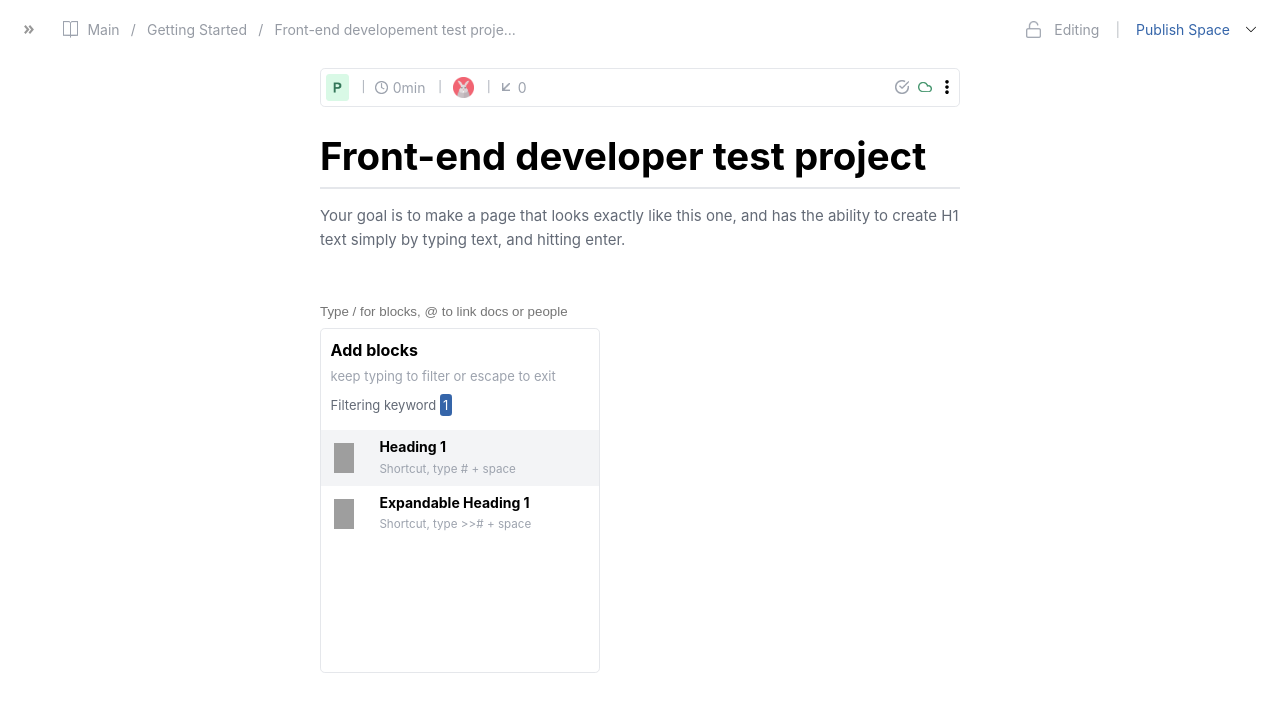
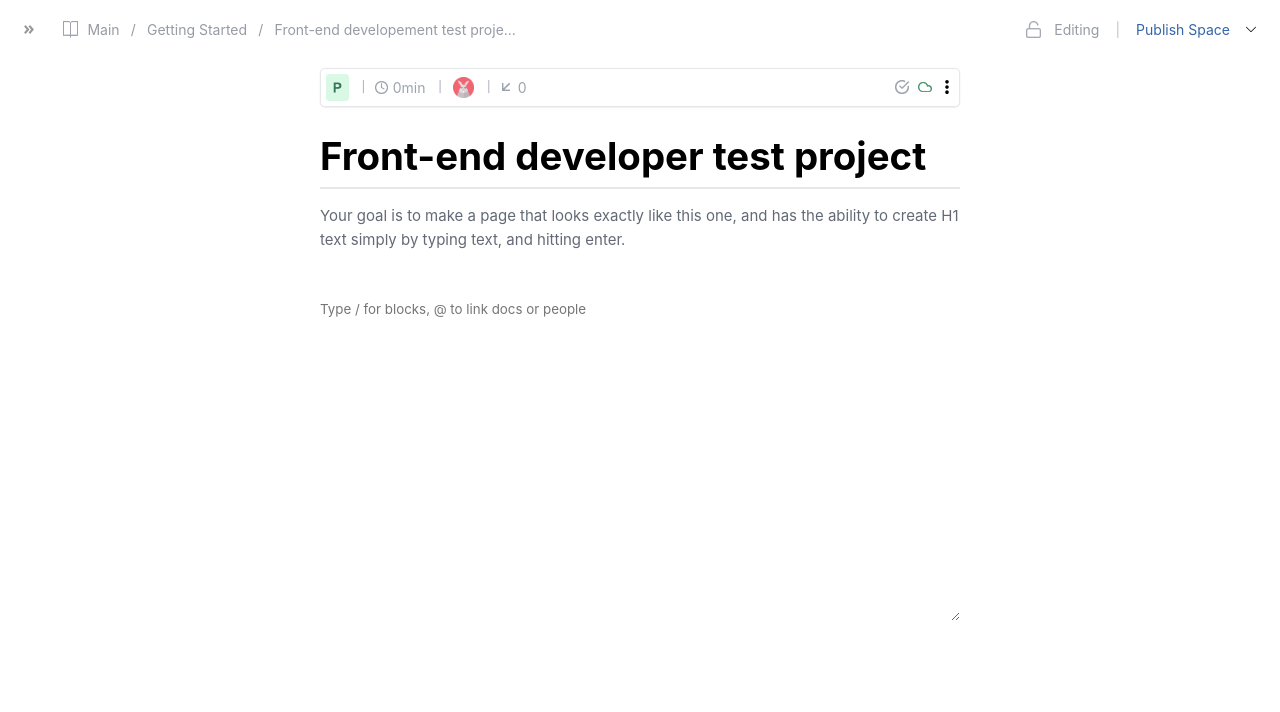
Before and after one commit to henatan99/helpjuice-wysiwyg-nextjs, a Next.js app: page / in a window 1280 px wide. Shown: the top 712 px of the page. Built offline with nearby package versions, Linux system fonts and the light colour scheme; grey boxes are pictures that could not be loaded.

Commit message:
Refine styling and add readme

```diff
--- a/package.json
+++ b/package.json
@@ -11,10 +11,14 @@
   "dependencies": {
     "next": "12.3.1",
     "react": "18.2.0",
-    "react-dom": "18.2.0"
+    "react-dom": "18.2.0",
+    "styled-components": "^5.3.5"
   },
   "devDependencies": {
     "eslint": "8.23.1",
     "eslint-config-next": "12.3.1"
+  },
+  "resolutions": {
+    "styled-components": "^5"
   }
 }
--- a/src/components/Editor/index.jsx
+++ b/src/components/Editor/index.jsx
@@ -1,9 +1,26 @@
 import { useState, useEffect } from "react"
 import HeadingModal from "../HeadingModal"
+import { StyledContainer } from "./styles"
 
 const Editor = () => {
+
+    const heading1 = {
+      fontSize: '1.8rem',
+      marginBottom: '1.6rem',
+      fontWeight: 'bold',
+      lineHeight: '2.5rem',
+      fontFamily: 'Arial, Helvetica, sans-serif'
+    }
+
+    const p = {
+      fontSize: '1rem',
+      marginBottom: '1rem',
+      lineHeight: '1.8rem',
+      fontFamily: 'Arial, Helvetica, sans-serif'
+    }
+
     let initBlocks = [
-        {id: 1, content: '', style: {fontSize: '1rem'}}
+        {id: 1, content: '', style: {...p}}
     ]
 
     const placholders = [
@@ -16,7 +33,7 @@ const Editor = () => {
     const [ currentValue, setCurrentValue ] = useState('');
     const [ currentStyle, setCurrentStyle ] = useState(initBlocks.style)
     const [ currentPlaceholder, setCurrentPlacholder ] = useState(placholders[0])
-    const [ modalOpen, setModalOpen ] = useState(true);
+    const [ modalOpen, setModalOpen ] = useState(false);
 
     useEffect(() => {
     }, []);
@@ -24,22 +41,38 @@ const Editor = () => {
     const handleChange = (e) => {
         setCurrentValue(e.target.value)
         if(e.target.value == '/1') {
-            setCurrentStyle({...currentStyle, fontSize: '2.5rem'})
-            setCurrentValue('')
+            setModalOpen(true)
+        }
+        if(currentValue == '/1') {
+          setCurrentStyle({...currentStyle, ...heading1 })
+          setModalOpen(false)
+          setCurrentValue('')
         }
     }
 
     const handleKeyDown = event => {
+        if(event.target.value == '/1') {
+          setCurrentPlacholder(placholders[0])
+          return
+        }
         if (event.key === 'Enter') {
             blocks[blocks.length - 1] = {...blocks[blocks.length - 1], content: event.target.value, style: currentStyle}
             setBlocks([...blocks, {id: blocks.length, content: '', style: {...initBlocks[0].style}}])
             setCurrentValue('')
             setCurrentStyle({...initBlocks[0].style})
+            setCurrentPlacholder(placholders[1])
         }
     };
 
+    const handleModalClick = () => {
+      setModalOpen(false)
+      setCurrentStyle({...currentStyle, ...heading1})
+      setCurrentValue('')
+      setCurrentPlacholder(placholders[2])
+    }
+
     return (
-      <div style={{width: '100%', position: 'relative'}}>
+      <StyledContainer>
         {
           blocks && blocks.map(block => {
             return (
@@ -54,11 +87,12 @@ const Editor = () => {
             )
           })
         }
-        <input
+        <textarea
           value={currentValue}
           onChange={handleChange}
           onKeyDown={handleKeyDown}
           focus
+          rows={!modalOpen && 20}
           placeholder={currentPlaceholder}
           style={{
             ...currentStyle,
@@ -69,16 +103,17 @@ const Editor = () => {
             color: '#636a76',
             margin: '-1%',
             paddingLeft: '1%',
-            outline: 'none'
+            outline: 'none',
+            fontFamily: 'inherit'
           }}
         />
         {
           modalOpen &&
           <div style={{marginTop: '0.5rem'}}>
-            <HeadingModal />
+            <HeadingModal handleClick={handleModalClick}/>
           </div>
         }
-      </div>
+      </StyledContainer>
     );
 }
 
--- /dev/null
+++ b/src/components/Editor/styles.js
@@ -0,0 +1,24 @@
+import styled from "styled-components";
+
+export const StyledContainer = styled.div`
+  width: 100%;
+  position: relative;
+`
+
+export const StyledInput = (({currentStyle}) => {
+    styled.input`
+    ...currentStyle,
+    padding: 0,
+    border-width: 0,
+    width: '101%',
+    max-width: 'unset',
+    color: '#636a76',
+    margin: '-1%',
+    padding-left: '1%',
+    outline: 'none'
+`
+})
+
+export const StyledModalWrapper = styled.div`
+    marginTop: 0.5rem
+`
--- a/src/components/Header/index.jsx
+++ b/src/components/Header/index.jsx
@@ -1,4 +1,5 @@
 import Image from "next/image"
+import { StyledHeaderContainer, StyledNavWrapper } from "./styles"
 
 const HeaderNav = () => {
 
@@ -20,30 +21,33 @@ const HeaderNav = () => {
     ]
 
     return (
-        <div style={{
-            display: 'flex',
-            justifyContent: 'space-between',
-            alignItems: 'center',
-            padding: '1.3rem 1.5rem',
-        }}>
-            <div style={{display: 'flex'}}>
+        <div
+            style={{
+                display: 'flex',
+                flexSirection: 'row',
+                justifyContent: 'space-between',
+                alignItems: 'center',
+                padding: '1.3rem 1.5rem'
+            }}
+         >
+            <StyledNavWrapper style={{display: 'flex'}}>
                 {
                     left && left.map(elem => {
                         return (
-                            <span style={{marginRight: elem.margin, display: 'flex', fontSize: elem.fontSize || '14px', color: elem.color || '#969ba4', opacity: elem.opacity}}>{elem.content}</span>
+                            <span key={elem.content} style={{marginRight: elem.margin, display: 'flex', fontSize: elem.fontSize || '14px', color: elem.color || '#969ba4', opacity: elem.opacity}}>{elem.content}</span>
                         )
                     })
                 }
-            </div>
-            <div style={{display: 'flex'}}>
+            </StyledNavWrapper>
+            <StyledNavWrapper style={{display: 'flex'}}>
                 {
                     right && right.map(elem => {
                         return (
-                            <span style={{marginRight: elem.margin, display: 'flex', fontSize: '14px', color: elem.color || '#969ba4', fontWieght: elem.fontWeight && elem.fontWeight, opacity: elem.opacity}}>{elem.content}</span>
+                            <span key={elem.content} style={{marginRight: elem.margin, display: 'flex', fontSize: '14px', color: elem.color || '#969ba4', fontWieght: elem.fontWeight && elem.fontWeight, opacity: elem.opacity}}>{elem.content}</span>
                         )
                     })
                 }
-            </div>
+            </StyledNavWrapper>
         </div>
     )
 }
--- /dev/null
+++ b/src/components/Header/styles.js
@@ -0,0 +1,13 @@
+import styled from "styled-components";
+
+export const StyledHeaderContainer = styled.div`
+    display: flex;
+    flex-direction: row;
+    justify-content: space-between;
+    align-items: center;
+    padding: 1.3rem 1.5rem;
+`
+
+export const StyledNavWrapper = styled.div`
+    display: flex;
+`
--- a/src/components/HeadingModal/index.jsx
+++ b/src/components/HeadingModal/index.jsx
@@ -1,8 +1,18 @@
 import Image from "next/image"
 
-const HeadingModal = () => {
+const HeadingModal = (props) => {
+
+    const { handleClick } = props
     return (
-        <div style={{border: '1px solid', minHeight: '345px', maxWidth: '280px', borderRadius: '0.3rem', border: '#e5e7eb solid 1px'}}>
+        <div style={{position: 'relative'}}>
+            <div style={{
+                border: '1px solid',
+                minHeight: '345px',
+                width: '280px',
+                borderRadius: '0.3rem',
+                border: '#e5e7eb solid 1px',
+                zIndex: 10,
+            }}>
                 <div style={{padding: '0.4rem 0.6rem 0.3rem 0.6rem'}}>
                     <h4 style={{marginBlockStart: '0.3rem', marginBlockEnd: 0}}>Add blocks</h4>
                     <p style={{color: '#9da3ae', marginBlockStart: '0.5rem', fontSize: '13px'}}>keep typing to filter or escape to exit</p>
@@ -17,13 +27,13 @@ const HeadingModal = () => {
                     paddingInlineStart: 0
                     }}
                 >
-                <li style={{display: 'flex', background: '#f3f4f6'}}>
+                    <li onClick={handleClick} style={{display: 'flex', background: '#f3f4f6'}}>
                         <div style={{position: 'relative', display: 'flex', marginRight: '0.8rem', padding: '0.8rem'}}>
                             <Image src='/assets/T.svg' width='20px' height='30px'/>
                         </div>
                         <div style={{padding: '0rem'}}>
                             <h5 style={{marginBlockStart: '0.5rem', marginBlockEnd: 0, fontSize: '14px'}}>Heading 1</h5>
-                        <p style={{marginBlockStart: '0.2rem', marginBlockEnd: 0, color: '#9da3ae', fontSize: '14px'}}><small>Shortcut, type # + space</small></p>
+                            <p style={{marginBlockStart: '0.2rem', marginBlockEnd: 0, color: '#9da3ae', fontSize: '14px', color: 'black'}}><small>Shortcut, type # + space</small></p>
                         </div>
                     </li>
                     <li style={{display: 'flex'}}>
@@ -37,6 +47,19 @@ const HeadingModal = () => {
                     </li>
                 </ul>
             </div>
+            <div style={{
+                position: 'absolute',
+                left: 0,
+                top: 0,
+                width: '280px',
+                height: '100%',
+                boxShadow: '0 30px 20px 10px',
+                color: '#eaeaeb',
+                zIndex: -50,
+            }}>
+            </div>
+        </div>
+
     )
 }
 
--- a/src/components/Main/index.jsx
+++ b/src/components/Main/index.jsx
@@ -18,7 +18,7 @@ const Main = () => {
                     Your goal is to make a page that looks exactly like this one, and has the ability to create
                     H1 text simply by typing text, and hitting enter.
                 </p>
-                <div style={{width: '100%', marginTop: '3rem'}}>
+                <div style={{width: '100%', marginTop: '3.5rem'}}>
                     <Editor />
                 </div>
             </div>
--- a/src/components/ToolBar/index.jsx
+++ b/src/components/ToolBar/index.jsx
@@ -28,7 +28,7 @@ const ToolBar = () => {
             border: '0.2px solid #e5e7eb',
             borderRadius: '0.3rem',
             textAlign: 'center',
-            // boxShadow: '1px 1px 1px 1px #888888'
+            boxShadow: '0 0.25px 0.89px 0.125px rgb(64 60 67 / 16%)'
         }}>
             <div style={{display: 'flex', alignItems: 'center'}}>
                 {
```
Also changed, not shown: 3 other files (tests, documents, lock files or other folders). Lines whose indentation alone changed are shown as unchanged.
